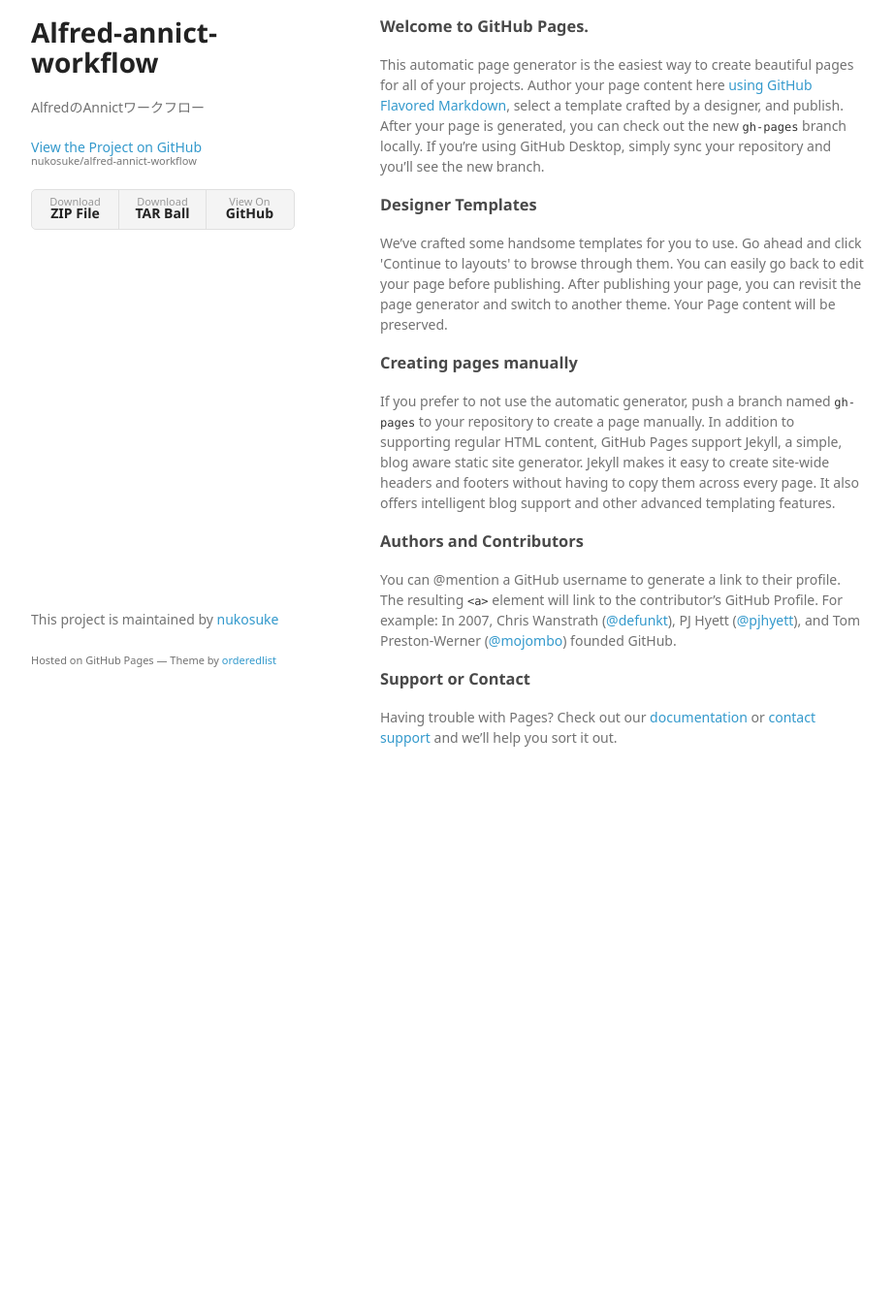
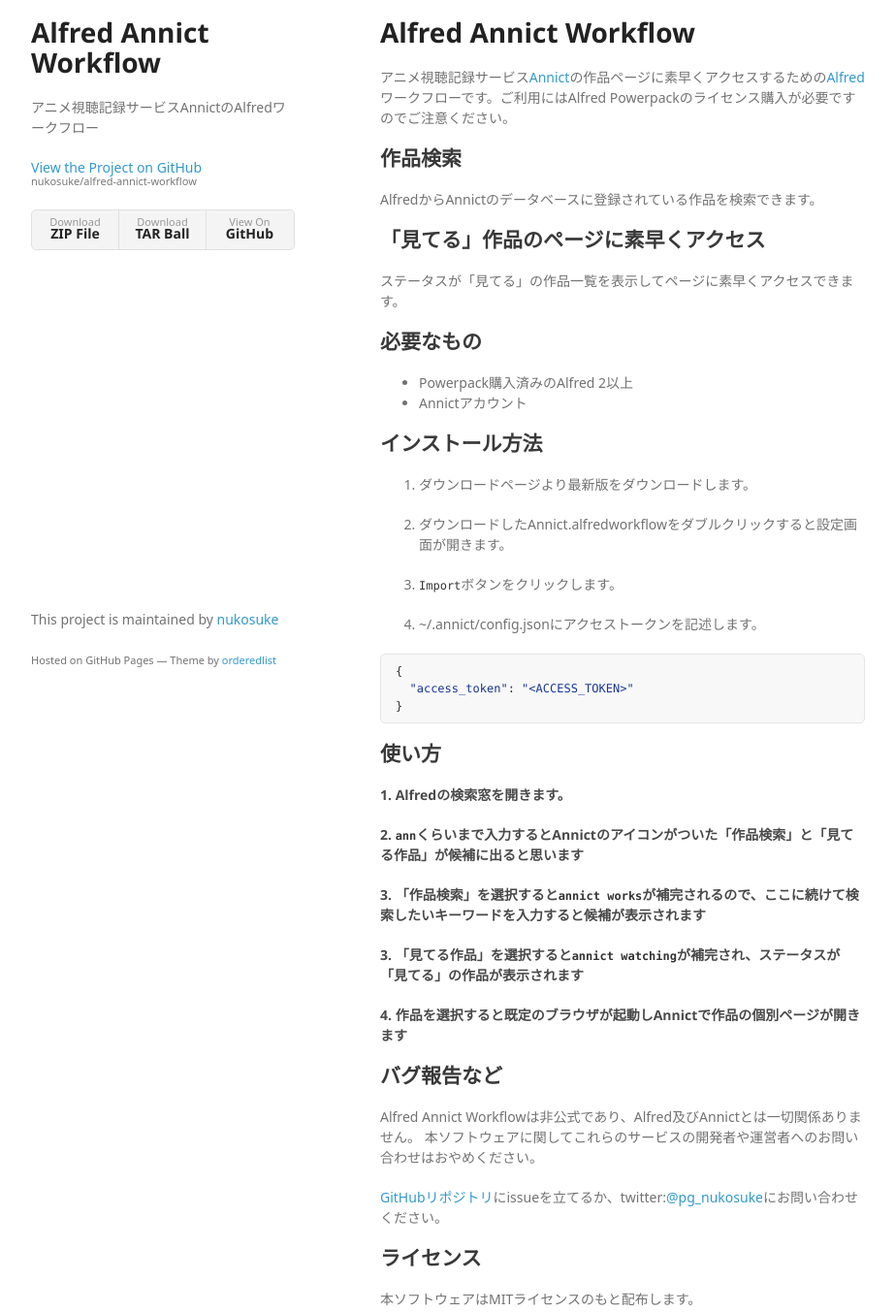
Before and after one commit to nukosuke/alfred-annict-workflow, a plain HTML site: page index.html in a window 1280 px wide. Shown: the part 40-1393 px from the top of the page at 97% size, without its empty margins (178-1101 px from the left). Before the commit the page ends 881 px from the top, so only its background shows below. Drawn offline with Linux system fonts and the light colour scheme; a web font is replaced by a local one.

```diff
--- a/index.html
+++ b/index.html
@@ -3,7 +3,7 @@
   <head>
     <meta charset="utf-8">
     <meta http-equiv="X-UA-Compatible" content="chrome=1">
-    <title>Alfred-annict-workflow by nukosuke</title>
+    <title>Alfred Annict Workflow by nukosuke</title>
 
     <link rel="stylesheet" href="stylesheets/styles.css">
     <link rel="stylesheet" href="stylesheets/github-light.css">
@@ -15,8 +15,8 @@
   <body>
     <div class="wrapper">
       <header>
-        <h1>Alfred-annict-workflow</h1>
-        <p>AlfredのAnnictワークフロー</p>
+        <h1>Alfred Annict Workflow</h1>
+        <p>アニメ視聴記録サービスAnnictのAlfredワークフロー</p>
 
         <p class="view"><a href="https://github.com/nukosuke/alfred-annict-workflow">View the Project on GitHub <small>nukosuke/alfred-annict-workflow</small></a></p>
 
@@ -28,30 +28,73 @@
         </ul>
       </header>
       <section>
-        <h3>
-<a id="welcome-to-github-pages" class="anchor" href="#welcome-to-github-pages" aria-hidden="true"><span aria-hidden="true" class="octicon octicon-link"></span></a>Welcome to GitHub Pages.</h3>
+        <h1>
+<a id="alfred-annict-workflow" class="anchor" href="#alfred-annict-workflow" aria-hidden="true"><span aria-hidden="true" class="octicon octicon-link"></span></a>Alfred Annict Workflow</h1>
 
-<p>This automatic page generator is the easiest way to create beautiful pages for all of your projects. Author your page content here <a href="https://guides.github.com/features/mastering-markdown/">using GitHub Flavored Markdown</a>, select a template crafted by a designer, and publish. After your page is generated, you can check out the new <code>gh-pages</code> branch locally. If you’re using GitHub Desktop, simply sync your repository and you’ll see the new branch.</p>
+<p>アニメ視聴記録サービス<a href="https://annict.com">Annict</a>の作品ページに素早くアクセスするための<a href="https://www.alfredapp.com/">Alfred</a>ワークフローです。ご利用にはAlfred Powerpackのライセンス購入が必要ですのでご注意ください。</p>
 
-<h3>
-<a id="designer-templates" class="anchor" href="#designer-templates" aria-hidden="true"><span aria-hidden="true" class="octicon octicon-link"></span></a>Designer Templates</h3>
+<h2>
+<a id="作品検索" class="anchor" href="#%E4%BD%9C%E5%93%81%E6%A4%9C%E7%B4%A2" aria-hidden="true"><span aria-hidden="true" class="octicon octicon-link"></span></a>作品検索</h2>
 
-<p>We’ve crafted some handsome templates for you to use. Go ahead and click 'Continue to layouts' to browse through them. You can easily go back to edit your page before publishing. After publishing your page, you can revisit the page generator and switch to another theme. Your Page content will be preserved.</p>
+<p>AlfredからAnnictのデータベースに登録されている作品を検索できます。</p>
 
-<h3>
-<a id="creating-pages-manually" class="anchor" href="#creating-pages-manually" aria-hidden="true"><span aria-hidden="true" class="octicon octicon-link"></span></a>Creating pages manually</h3>
+<h2>
+<a id="見てる作品のページに素早くアクセス" class="anchor" href="#%E8%A6%8B%E3%81%A6%E3%82%8B%E4%BD%9C%E5%93%81%E3%81%AE%E3%83%9A%E3%83%BC%E3%82%B8%E3%81%AB%E7%B4%A0%E6%97%A9%E3%81%8F%E3%82%A2%E3%82%AF%E3%82%BB%E3%82%B9" aria-hidden="true"><span aria-hidden="true" class="octicon octicon-link"></span></a>「見てる」作品のページに素早くアクセス</h2>
 
-<p>If you prefer to not use the automatic generator, push a branch named <code>gh-pages</code> to your repository to create a page manually. In addition to supporting regular HTML content, GitHub Pages support Jekyll, a simple, blog aware static site generator. Jekyll makes it easy to create site-wide headers and footers without having to copy them across every page. It also offers intelligent blog support and other advanced templating features.</p>
+<p>ステータスが「見てる」の作品一覧を表示してページに素早くアクセスできます。</p>
 
-<h3>
-<a id="authors-and-contributors" class="anchor" href="#authors-and-contributors" aria-hidden="true"><span aria-hidden="true" class="octicon octicon-link"></span></a>Authors and Contributors</h3>
+<h2>
+<a id="必要なもの" class="anchor" href="#%E5%BF%85%E8%A6%81%E3%81%AA%E3%82%82%E3%81%AE" aria-hidden="true"><span aria-hidden="true" class="octicon octicon-link"></span></a>必要なもの</h2>
 
-<p>You can @mention a GitHub username to generate a link to their profile. The resulting <code>&lt;a&gt;</code> element will link to the contributor’s GitHub Profile. For example: In 2007, Chris Wanstrath (<a href="https://github.com/defunkt" class="user-mention">@defunkt</a>), PJ Hyett (<a href="https://github.com/pjhyett" class="user-mention">@pjhyett</a>), and Tom Preston-Werner (<a href="https://github.com/mojombo" class="user-mention">@mojombo</a>) founded GitHub.</p>
+<ul>
+<li>Powerpack購入済みのAlfred 2以上</li>
+<li>Annictアカウント</li>
+</ul>
 
-<h3>
-<a id="support-or-contact" class="anchor" href="#support-or-contact" aria-hidden="true"><span aria-hidden="true" class="octicon octicon-link"></span></a>Support or Contact</h3>
+<h2>
+<a id="インストール方法" class="anchor" href="#%E3%82%A4%E3%83%B3%E3%82%B9%E3%83%88%E3%83%BC%E3%83%AB%E6%96%B9%E6%B3%95" aria-hidden="true"><span aria-hidden="true" class="octicon octicon-link"></span></a>インストール方法</h2>
 
-<p>Having trouble with Pages? Check out our <a href="https://help.github.com/pages">documentation</a> or <a href="https://github.com/contact">contact support</a> and we’ll help you sort it out.</p>
+<ol>
+<li><p>ダウンロードページより最新版をダウンロードします。</p></li>
+<li><p>ダウンロードしたAnnict.alfredworkflowをダブルクリックすると設定画面が開きます。</p></li>
+<li><p><code>Import</code>ボタンをクリックします。</p></li>
+<li><p>~/.annict/config.jsonにアクセストークンを記述します。</p></li>
+</ol>
+
+<div class="highlight highlight-source-json"><pre>{
+  <span class="pl-s"><span class="pl-pds">"</span>access_token<span class="pl-pds">"</span></span>: <span class="pl-s"><span class="pl-pds">"</span>&lt;ACCESS_TOKEN&gt;<span class="pl-pds">"</span></span>
+}</pre></div>
+
+<h2>
+<a id="使い方" class="anchor" href="#%E4%BD%BF%E3%81%84%E6%96%B9" aria-hidden="true"><span aria-hidden="true" class="octicon octicon-link"></span></a>使い方</h2>
+
+<h4>
+<a id="1-alfredの検索窓を開きます" class="anchor" href="#1-alfred%E3%81%AE%E6%A4%9C%E7%B4%A2%E7%AA%93%E3%82%92%E9%96%8B%E3%81%8D%E3%81%BE%E3%81%99" aria-hidden="true"><span aria-hidden="true" class="octicon octicon-link"></span></a>1. Alfredの検索窓を開きます。</h4>
+
+<h4>
+<a id="2-annくらいまで入力するとannictのアイコンがついた作品検索と見てる作品が候補に出ると思います" class="anchor" href="#2-ann%E3%81%8F%E3%82%89%E3%81%84%E3%81%BE%E3%81%A7%E5%85%A5%E5%8A%9B%E3%81%99%E3%82%8B%E3%81%A8annict%E3%81%AE%E3%82%A2%E3%82%A4%E3%82%B3%E3%83%B3%E3%81%8C%E3%81%A4%E3%81%84%E3%81%9F%E4%BD%9C%E5%93%81%E6%A4%9C%E7%B4%A2%E3%81%A8%E8%A6%8B%E3%81%A6%E3%82%8B%E4%BD%9C%E5%93%81%E3%81%8C%E5%80%99%E8%A3%9C%E3%81%AB%E5%87%BA%E3%82%8B%E3%81%A8%E6%80%9D%E3%81%84%E3%81%BE%E3%81%99" aria-hidden="true"><span aria-hidden="true" class="octicon octicon-link"></span></a>2. <code>ann</code>くらいまで入力するとAnnictのアイコンがついた「作品検索」と「見てる作品」が候補に出ると思います</h4>
+
+<h4>
+<a id="3-作品検索を選択するとannict-worksが補完されるのでここに続けて検索したいキーワードを入力すると候補が表示されます" class="anchor" href="#3-%E4%BD%9C%E5%93%81%E6%A4%9C%E7%B4%A2%E3%82%92%E9%81%B8%E6%8A%9E%E3%81%99%E3%82%8B%E3%81%A8annict-works%E3%81%8C%E8%A3%9C%E5%AE%8C%E3%81%95%E3%82%8C%E3%82%8B%E3%81%AE%E3%81%A7%E3%81%93%E3%81%93%E3%81%AB%E7%B6%9A%E3%81%91%E3%81%A6%E6%A4%9C%E7%B4%A2%E3%81%97%E3%81%9F%E3%81%84%E3%82%AD%E3%83%BC%E3%83%AF%E3%83%BC%E3%83%89%E3%82%92%E5%85%A5%E5%8A%9B%E3%81%99%E3%82%8B%E3%81%A8%E5%80%99%E8%A3%9C%E3%81%8C%E8%A1%A8%E7%A4%BA%E3%81%95%E3%82%8C%E3%81%BE%E3%81%99" aria-hidden="true"><span aria-hidden="true" class="octicon octicon-link"></span></a>3. 「作品検索」を選択すると<code>annict works</code>が補完されるので、ここに続けて検索したいキーワードを入力すると候補が表示されます</h4>
+
+<h4>
+<a id="3-見てる作品を選択するとannict-watchingが補完されステータスが見てるの作品が表示されます" class="anchor" href="#3-%E8%A6%8B%E3%81%A6%E3%82%8B%E4%BD%9C%E5%93%81%E3%82%92%E9%81%B8%E6%8A%9E%E3%81%99%E3%82%8B%E3%81%A8annict-watching%E3%81%8C%E8%A3%9C%E5%AE%8C%E3%81%95%E3%82%8C%E3%82%B9%E3%83%86%E3%83%BC%E3%82%BF%E3%82%B9%E3%81%8C%E8%A6%8B%E3%81%A6%E3%82%8B%E3%81%AE%E4%BD%9C%E5%93%81%E3%81%8C%E8%A1%A8%E7%A4%BA%E3%81%95%E3%82%8C%E3%81%BE%E3%81%99" aria-hidden="true"><span aria-hidden="true" class="octicon octicon-link"></span></a>3. 「見てる作品」を選択すると<code>annict watching</code>が補完され、ステータスが「見てる」の作品が表示されます</h4>
+
+<h4>
+<a id="4-作品を選択すると既定のブラウザが起動しannictで作品の個別ページが開きます" class="anchor" href="#4-%E4%BD%9C%E5%93%81%E3%82%92%E9%81%B8%E6%8A%9E%E3%81%99%E3%82%8B%E3%81%A8%E6%97%A2%E5%AE%9A%E3%81%AE%E3%83%96%E3%83%A9%E3%82%A6%E3%82%B6%E3%81%8C%E8%B5%B7%E5%8B%95%E3%81%97annict%E3%81%A7%E4%BD%9C%E5%93%81%E3%81%AE%E5%80%8B%E5%88%A5%E3%83%9A%E3%83%BC%E3%82%B8%E3%81%8C%E9%96%8B%E3%81%8D%E3%81%BE%E3%81%99" aria-hidden="true"><span aria-hidden="true" class="octicon octicon-link"></span></a>4. 作品を選択すると既定のブラウザが起動しAnnictで作品の個別ページが開きます</h4>
+
+<h2>
+<a id="バグ報告など" class="anchor" href="#%E3%83%90%E3%82%B0%E5%A0%B1%E5%91%8A%E3%81%AA%E3%81%A9" aria-hidden="true"><span aria-hidden="true" class="octicon octicon-link"></span></a>バグ報告など</h2>
+
+<p>Alfred Annict Workflowは非公式であり、Alfred及びAnnictとは一切関係ありません。
+本ソフトウェアに関してこれらのサービスの開発者や運営者へのお問い合わせはおやめください。</p>
+
+<p><a href="https://github.com/nukosuke/alfred-annict-workflow">GitHubリポジトリ</a>にissueを立てるか、twitter:<a href="https://twitter.com/pg_nukosuke">@pg_nukosuke</a>にお問い合わせください。</p>
+
+<h2>
+<a id="ライセンス" class="anchor" href="#%E3%83%A9%E3%82%A4%E3%82%BB%E3%83%B3%E3%82%B9" aria-hidden="true"><span aria-hidden="true" class="octicon octicon-link"></span></a>ライセンス</h2>
+
+<p>本ソフトウェアはMITライセンスのもと配布します。</p>
       </section>
       <footer>
         <p>This project is maintained by <a href="https://github.com/nukosuke">nukosuke</a></p>
```
Also changed, not shown: params.json (+3 -3 lines).
